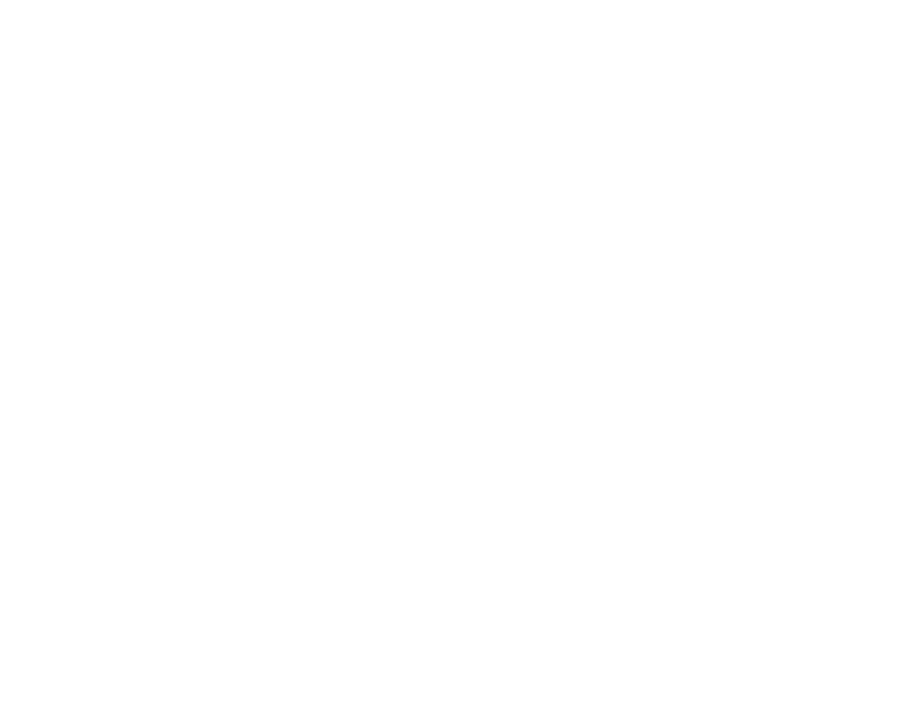
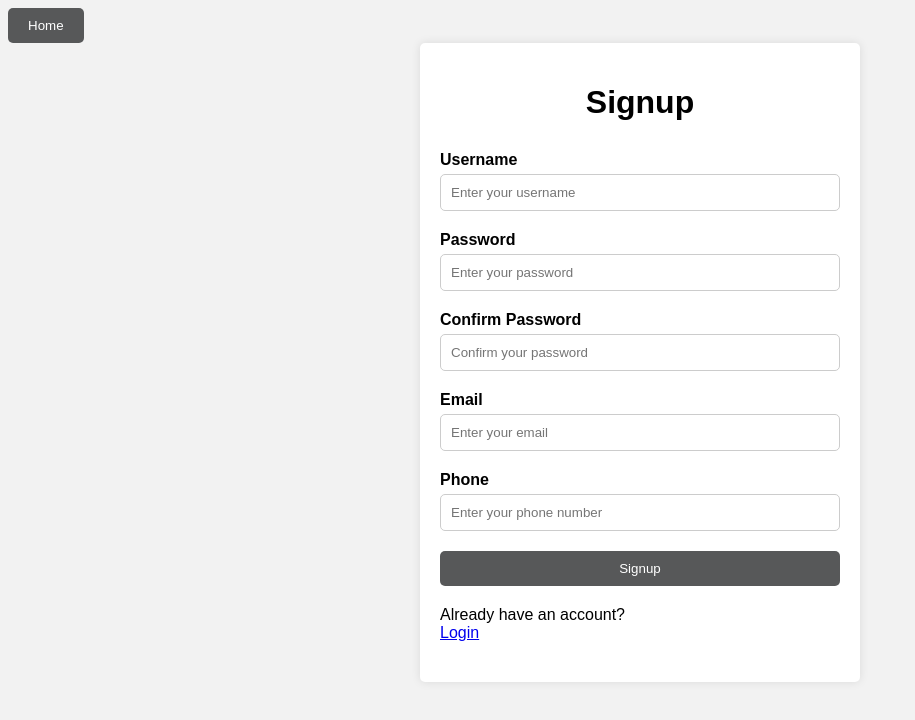
Before and after one commit to Sonugupta2001/MessagingApp, a website: page resources/signup.html in a window 1280 px wide. Shown: the whole page, without its empty margins (0-915 px from the left). Drawn offline with Linux system fonts and the light colour scheme.

Commit message:
adding login/signup pages

```diff
--- a/controller/loginHandler.js
+++ b/controller/loginHandler.js
@@ -1,5 +1,4 @@
-const db = require('../database/db');
-
+const db = require('../db_connection.js');
 const loginHandler = (req, res) => {
     const username = req.body.username;
     const password = req.body.password;
--- a/resources/signup.html
+++ b/resources/signup.html
@@ -3,9 +3,111 @@
 <head>
     <meta charset="UTF-8">
     <meta name="viewport" content="width=device-width, initial-scale=1.0">
-    <title>Document</title>
+    <title>Signup</title>
+    <style>
+        /* BEGIN: Same design as login.html */
+        body {
+            background-color: #f2f2f2;
+            font-family: Arial, sans-serif;
+        }
+
+        .container {
+            max-width: 400px;
+            margin: 0 auto;
+            padding: 20px;
+            background-color: #fff;
+            border-radius: 5px;
+            box-shadow: 0 0 10px rgba(0, 0, 0, 0.1);
+        }
+
+        h1 {
+            text-align: center;
+            margin-bottom: 30px;
+        }
+
+        .form-group {
+            margin-bottom: 20px;
+        }
+
+        .form-group label {
+            display: block;
+            margin-bottom: 5px;
+            font-weight: bold;
+        }
+
+        .form-group input {
+            width: 100%;
+            padding: 10px;
+            border: 1px solid #ccc;
+            border-radius: 5px;
+            box-sizing: border-box; /* Added */
+        }
+
+        .form-group button {
+            width: 100%;
+            padding: 10px;
+            background-color: #575859;
+            color: #fff;
+            border: none;
+            border-radius: 5px;
+            cursor: pointer;
+        }
+
+        .form-group button:hover {
+            background-color: #18191a;
+        }
+
+        .form-group .link {
+            text-align: center;
+            margin-top: 10px;
+        }
+
+        .home_button {
+            background-color: #575859;
+            color: #fff;
+            border: none;
+            border-radius: 5px;
+            cursor: pointer;
+            padding: 10px 20px;
+        }
+        /* END: Same design as login.html */
+    </style>
 </head>
 <body>
+    <div>
+        <a href="http://localhost:3000/"><button class = 'home_button'>Home</button></a>
+    </div>
+    <div class="container">
+        <h1>Signup</h1>
+        <form method="post">
+            <div class="form-group">
+                <label for="username">Username</label>
+                <input type="text" id="username" name="username" placeholder="Enter your username" required>
+            </div>
+            <div class="form-group">
+                <label for="password">Password</label>
+                <input type="password" id="password" name="password" placeholder="Enter your password" required>
+            </div>
+            <div class="form-group">
+                <label for="confirm_password">Confirm Password</label>
+                <input type="password" id="confirm_password" name="confirm_password" placeholder="Confirm your password" required>
+            </div>
+            <div class="form-group">
+                <label for="email">Email</label>
+                <input type="email" id="email" name="email" placeholder="Enter your email" required>
+            </div>
+            <div class="form-group">
+                <label for="phone">Phone</label>
+                <input type="text" id="phone" name="phone" placeholder="Enter your phone number" required>
+            </div>
+            <div class="form-group">
+                <button type="submit">Signup</button>
+            </div>
+        </form>
+        <div class="form-group link">
+            <p>Already have an account? <br><a href="http://localhost:3000/loginPage">Login</a></p>
+        </div>
 
+    </div>
 </body>
 </html>
```
Also changed, not shown: resources/index.html (+3 -3 lines), resources/login.html (+92 -2 lines), server.js (+7 -7 lines).
